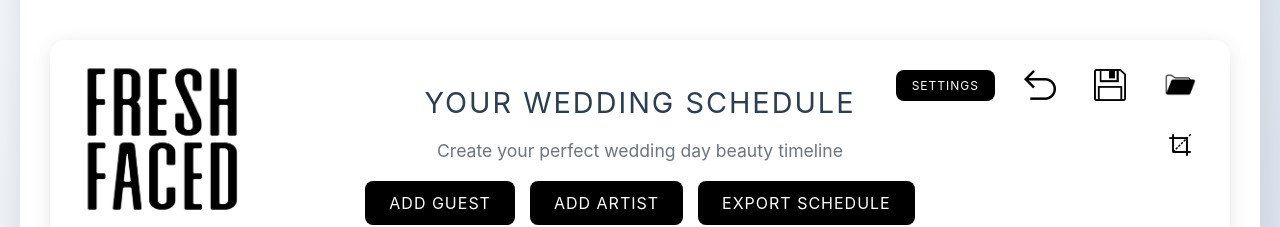
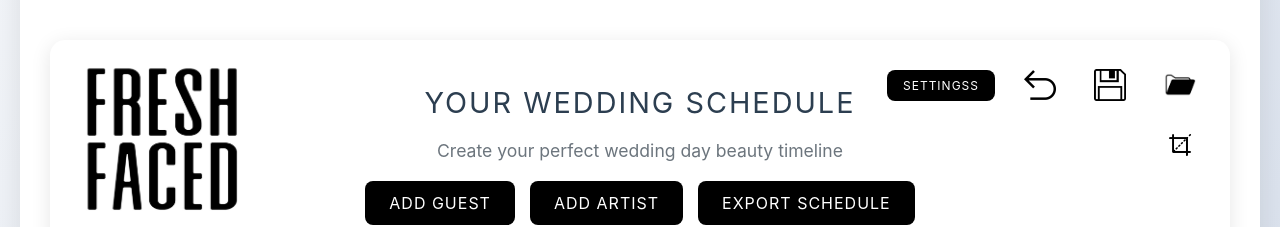
Before and after one commit to miguel-stapleton/scheduleFF, a Next.js app: page / in a window 1280 px wide. Shown: the part 220-447 px from the top of the page. Built offline with nearby package versions, Linux system fonts and the light colour scheme.

Commit message:
setingss

```diff
--- a/app/components/Header.jsx
+++ b/app/components/Header.jsx
@@ -121,7 +121,7 @@ export default function Header({
               className="btn btn-settings"
               onClick={onOpenSettingsModal}
             >
-              Settings
+              settingss
             </button>
             {canInstall && (
               <button
--- a/app/components/SettingsModal.jsx
+++ b/app/components/SettingsModal.jsx
@@ -126,7 +126,7 @@ export default function SettingsModal({ onClose, onSave, currentSettings, durati
               onClose();
             }
           }}>&times;</span>
-          <h2>Schedule Settings</h2>
+          <h2>settingss</h2>
           <form onSubmit={handleSubmit}>
           <div className="form-group">
             <label htmlFor="settings-bride-name">Bride's Name:</label>
```
Also changed, not shown: images/FFlogo.jpg, images/FFlogo.png (added).
